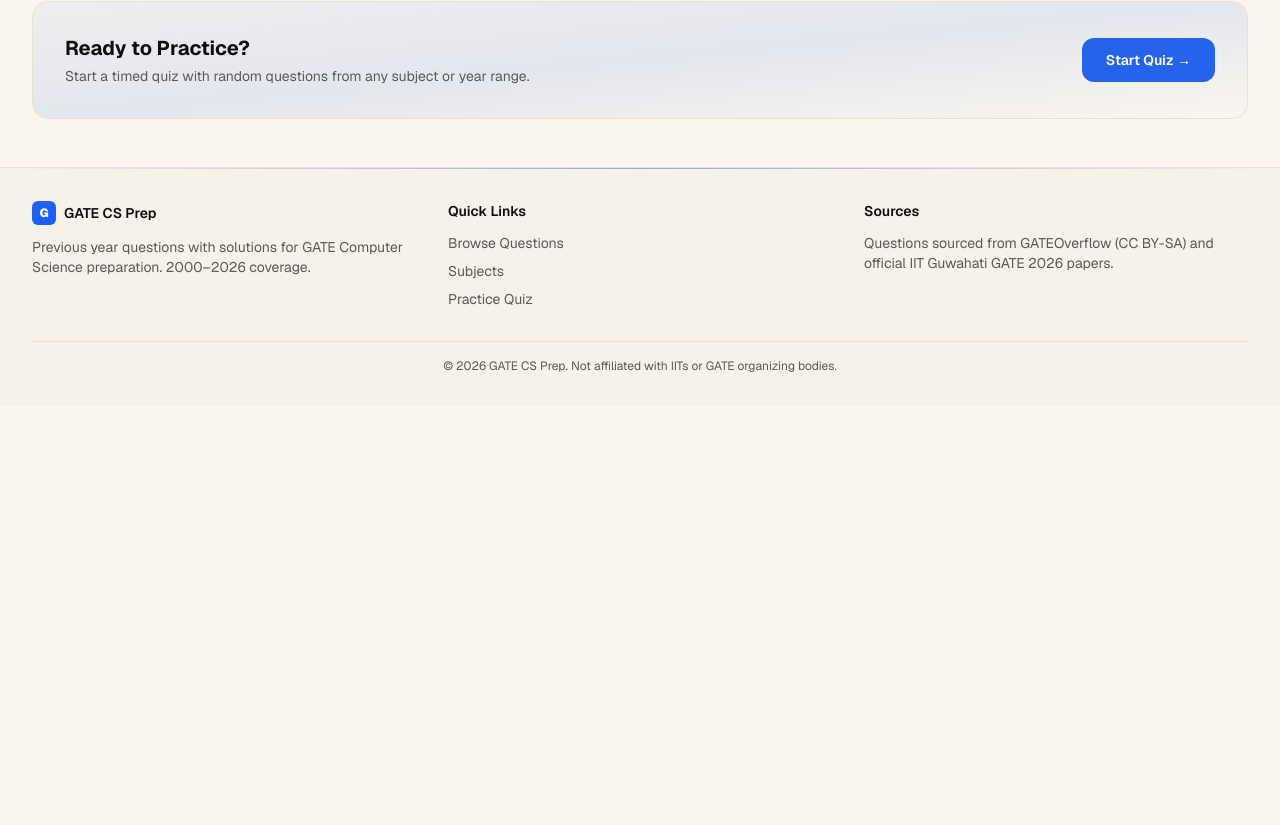
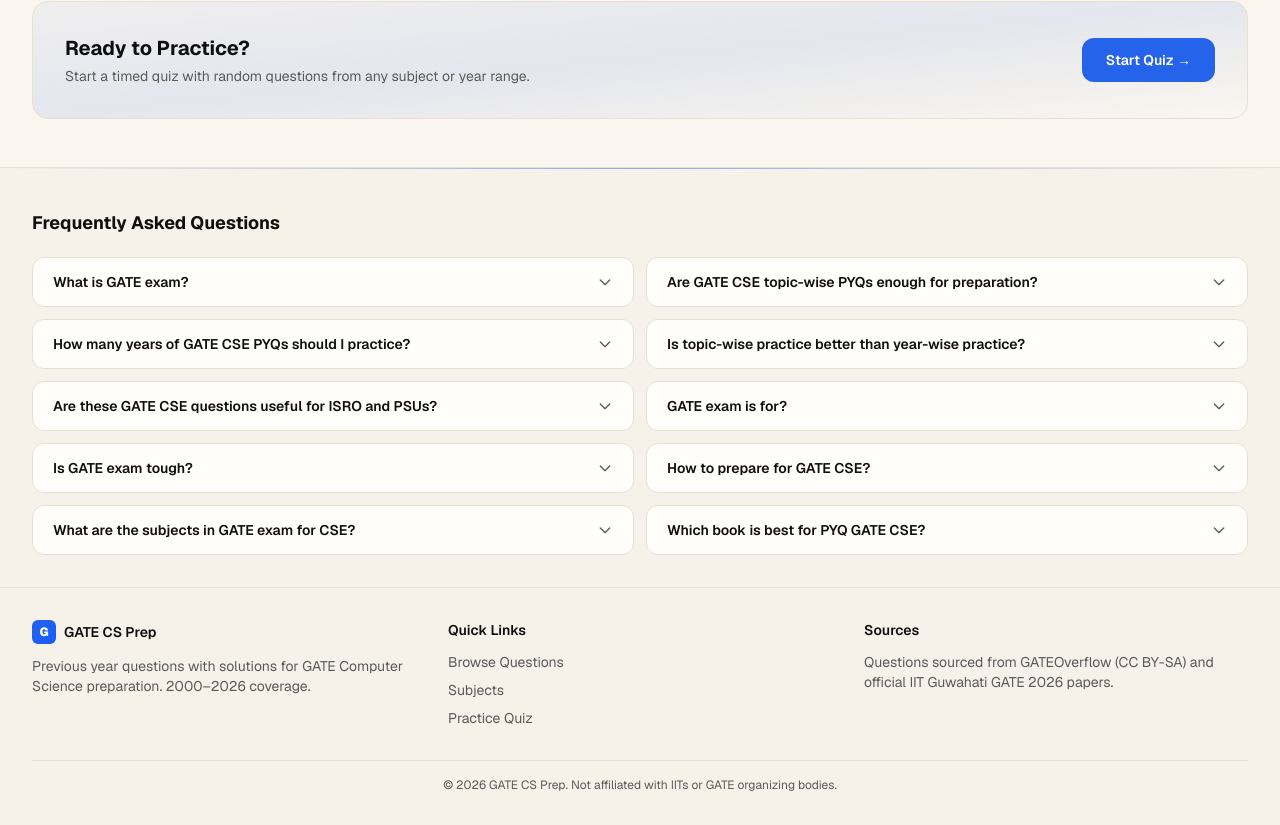
Before and after one commit to biswarup14/studyGate, a Next.js app: page / in a window 1280 px wide. Shown: the part 2633-3458 px from the top of the page. Before the commit the page ends 3039 px from the top, so only its background shows below. Built offline with nearby package versions, Linux system fonts and the light colour scheme; no server answers.

Commit message:
faq added

```diff
--- /dev/null
+++ b/app/FaqSection.tsx
@@ -0,0 +1,85 @@
+export const FAQ_DATA = [
+  {
+    question: "What is GATE exam?",
+    answer:
+      "GATE (Graduate Aptitude Test in Engineering) is a national-level examination conducted annually in India for admission to M.Tech, M.E., and Ph.D. programs at IITs, NITs, IIITs, and other top institutions. It is also used for recruitment in various Public Sector Undertakings (PSUs) like BHEL, IOCL, NTPC, and GAIL. The GATE exam tests comprehensive understanding of undergraduate subjects in Engineering, Technology, and Science. For Computer Science students, the GATE CSE exam covers subjects like DBMS, Operating Systems, Data Structures, Algorithms, Computer Networks, and more.",
+  },
+  {
+    question: "Are GATE CSE topic-wise PYQs enough for preparation?",
+    answer:
+      "GATE CSE topic-wise PYQs are one of the most effective preparation resources, but they work best when combined with concept revision and mock tests. Solving topic-wise previous year questions helps you understand the exam pattern, identify frequently asked concepts, and gauge difficulty levels. However, to maximize your GATE score, supplement PYQ practice with standard textbooks, online lectures, and full-length timed mock tests. StudyGate provides over 3,200 topic-wise GATE PYQ with detailed solutions to streamline your preparation.",
+  },
+  {
+    question: "How many years of GATE CSE PYQs should I practice?",
+    answer:
+      "It is recommended to practice at least 10 to 15 years of GATE CSE PYQs for comprehensive preparation. Questions from 2012 to 2026 cover the modern syllabus and reflect current exam trends. For thorough preparation, practicing 20+ years of PYQs — as available on StudyGate from 2000 to 2026 — gives you the widest exposure to question patterns, difficulty variations, and topic weightage shifts over time.",
+  },
+  {
+    question: "Is topic-wise practice better than year-wise practice?",
+    answer:
+      "Both approaches serve different purposes. Topic-wise practice is ideal for learning and revision — it lets you focus on one subject at a time, identify weak areas, and build conceptual clarity. Year-wise practice is better for simulating real exam conditions and understanding how questions are distributed across topics in a single paper. The best strategy is to start with topic-wise PYQ practice during your learning phase, then switch to full-length year-wise papers closer to the exam for timed practice.",
+  },
+  {
+    question: "Are these GATE CSE questions useful for ISRO and PSUs?",
+    answer:
+      "Yes, GATE CSE previous year questions are highly relevant for ISRO Scientist/Engineer recruitment exams and various PSU entrance tests. The syllabus for ISRO and many PSUs overlaps significantly with the GATE CSE syllabus, covering topics like Data Structures, Algorithms, Operating Systems, DBMS, Computer Networks, and Digital Logic. Practicing GATE PYQs on StudyGate strengthens your foundation for these competitive exams as well.",
+  },
+  {
+    question: "GATE exam is for?",
+    answer:
+      "The GATE exam serves multiple purposes: (1) Admission to M.Tech, M.E., and integrated Ph.D. programs at IITs, NITs, IIITs, and CFTIs; (2) Recruitment in Public Sector Undertakings (PSUs) such as BHEL, IOCL, NTPC, GAIL, HPCL, and BEL; (3) Eligibility for junior research fellowships and fellowships at various research organizations; (4) Some foreign universities in Singapore, Germany, and other countries also accept GATE scores for postgraduate admissions.",
+  },
+  {
+    question: "Is GATE exam tough?",
+    answer:
+      "The difficulty of the GATE exam varies by year and by individual preparation level. On average, GATE CSE is considered moderately tough, with some sections being more challenging than others. The key to cracking GATE is consistent preparation, thorough understanding of concepts, and regular practice of previous year questions. With structured preparation using resources like StudyGate's 3,200+ PYQ database, students can significantly improve their chances of scoring well. Most toppers emphasize that GATE rewards conceptual clarity over rote learning.",
+  },
+  {
+    question: "How to prepare for GATE CSE?",
+    answer:
+      "To prepare for GATE CSE effectively: (1) Start with understanding the GATE 2027 syllabus for CSE and exam pattern; (2) Build strong fundamentals for each subject using standard textbooks; (3) Practice topic-wise GATE PYQs after completing each subject — StudyGate offers 3,200+ questions with solutions; (4) Take regular mock tests under timed conditions to build speed and accuracy; (5) Revise regularly using short notes and formula sheets; (6) Analyze your performance to identify and strengthen weak areas; (7) Focus on high-weightage subjects like OS, DBMS, DSA, and Algorithms.",
+  },
+  {
+    question: "What are the subjects in GATE exam for CSE?",
+    answer:
+      "The GATE CSE exam covers 13 core subjects: (1) General Aptitude, (2) Engineering Mathematics, (3) Discrete Mathematics, (4) Digital Logic, (5) Computer Organization and Architecture (COA), (6) Programming in C, (7) Data Structures, (8) Algorithms, (9) Theory of Computation (TOC), (10) Compiler Design, (11) Operating Systems (OS), (12) Databases (DBMS), and (13) Computer Networks (CN). StudyGate provides dedicated sections and PYQs for every subject in the GATE CSE syllabus.",
+  },
+  {
+    question: "Which book is best for PYQ GATE CSE?",
+    answer:
+      "For GATE CSE PYQ practice, popular resources include: (1) GATE Overflow Previous Year Questions book — comprehensive with detailed solutions; (2) Made Easy Publications GATE CSE PYQ compilations — well-organized by subject; (3) Previous 30 Years GATE CSE Questions by various publishers. However, digital platforms like StudyGate offer significant advantages over physical books — instant search, subject-wise filtering, interactive quizzes, and progress tracking across 3,200+ questions from 2000 to 2026.",
+  },
+];
+
+export function FaqSection() {
+  const jsonLd = {
+    "@context": "https://schema.org",
+    "@type": "FAQPage",
+    mainEntity: FAQ_DATA.map((faq) => ({
+      "@type": "Question",
+      name: faq.question,
+      acceptedAnswer: {
+        "@type": "Answer",
+        text: faq.answer,
+      },
+    })),
+  };
+
+  return (
+    <>
+      <script
+        type="application/ld+json"
+        dangerouslySetInnerHTML={{ __html: JSON.stringify(jsonLd) }}
+      />
+      <section className="sr-only" aria-label="Frequently Asked Questions">
+        <h2>Frequently Asked Questions about GATE CSE and StudyGate</h2>
+        {FAQ_DATA.map((faq) => (
+          <div key={faq.question}>
+            <h3>{faq.question}</h3>
+            <p>{faq.answer}</p>
+          </div>
+        ))}
+      </section>
+    </>
+  );
+}
--- a/app/page.tsx
+++ b/app/page.tsx
@@ -1,6 +1,7 @@
 import type { Metadata } from "next";
 import { HomeContent } from "./HomeContent";
 import { SeoContent } from "./SeoContent";
+import { FaqSection } from "./FaqSection";
 
 export const metadata: Metadata = {
   title: "StudyGate – GATE CS Previous Year Questions | Free PYQ with Solutions",
@@ -59,6 +60,7 @@ export default function HomePage() {
     <>
       <HomeContent />
       <SeoContent />
+      <FaqSection />
     </>
   );
 }
--- a/components/Footer.tsx
+++ b/components/Footer.tsx
@@ -1,9 +1,40 @@
 import Link from "next/link";
+import { FAQ_DATA } from "@/app/FaqSection";
 
 export function Footer() {
   return (
     <footer className="border-t border-border bg-muted/50 mt-auto">
       <div className="h-px bg-gradient-to-r from-transparent via-primary/50 to-transparent" />
+
+      {/* FAQ Section */}
+      <div className="mx-auto max-w-7xl px-4 sm:px-6 lg:px-8 pt-10 pb-8">
+        <h2 className="text-lg font-bold mb-5">Frequently Asked Questions</h2>
+        <div className="grid grid-cols-1 md:grid-cols-2 gap-3">
+          {FAQ_DATA.map((faq) => (
+            <details
+              key={faq.question}
+              className="group rounded-xl border border-border bg-card overflow-hidden"
+            >
+              <summary className="flex items-center justify-between gap-3 px-5 py-3.5 cursor-pointer text-sm font-semibold select-none hover:bg-muted/60 transition-colors list-none [&::-webkit-details-marker]:hidden">
+                <span>{faq.question}</span>
+                <svg
+                  className="h-4 w-4 shrink-0 text-muted-foreground transition-transform duration-200 group-open:rotate-180"
+                  fill="none"
+                  viewBox="0 0 24 24"
+                  stroke="currentColor"
+                >
+                  <path strokeLinecap="round" strokeLinejoin="round" strokeWidth={2} d="M19 9l-7 7-7-7" />
+                </svg>
+              </summary>
+              <div className="px-5 pb-4 text-sm text-muted-foreground leading-relaxed border-t border-border/50">
+                <p className="pt-3">{faq.answer}</p>
+              </div>
+            </details>
+          ))}
+        </div>
+      </div>
+
+      <div className="border-t border-border" />
       <div className="mx-auto max-w-7xl px-4 sm:px-6 lg:px-8 py-8">
         <div className="grid grid-cols-1 sm:grid-cols-3 gap-8">
           <div>
```
